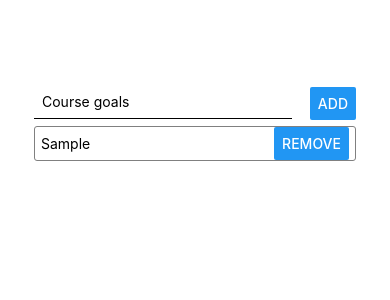
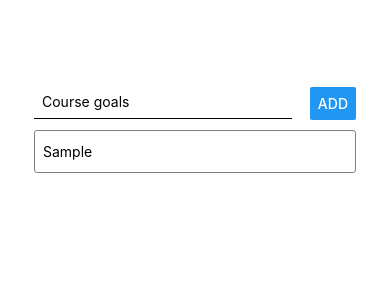
Before and after one commit to PnBafon/Learning-React-Native, a React Native app: screen / in a window 390 px wide. Both pictures are taken after typing "Sample" into the empty fields and a click on the button "ADD". Shown: the top 300 px of the page. Built offline with nearby package versions, Linux system fonts and the light colour scheme.

Commit message:
flat list implemented

```diff
--- a/CourseObjectives.js
+++ b/CourseObjectives.js
@@ -1,5 +1,13 @@
 import { useState } from "react";
-import { View, Text, TextInput, Button, StyleSheet } from "react-native";
+import {
+  View,
+  Text,
+  TextInput,
+  Button,
+  StyleSheet,
+  FlatList,
+} from "react-native";
+import { ScrollView } from "react-native";
 export default function CourseObjectives() {
   const [inputGoal, setInputGoal] = useState("");
   const [goals, setGoals] = useState([]);
@@ -9,7 +17,10 @@ export default function CourseObjectives() {
   };
 
   const handleUpdateGoals = () => {
-    setGoals((currentGoals) => [...currentGoals, inputGoal]);
+    setGoals((currentGoals) => [
+      ...currentGoals,
+      { id: (Math.random() * 1032).toString(), value: inputGoal },
+    ]);
     setInputGoal("");
   };
 
@@ -41,11 +52,15 @@ export default function CourseObjectives() {
         />
         <Button title="ADD" onPress={handleUpdateGoals} />
       </View>
-      <View>
-        {goals.map((goal, index) => {
-          return <Todo goal={goal} index={index} key={index} />;
-        })}
-      </View>
+      <FlatList
+        keyExtractor={(item, index) => item.id}
+        data={goals}
+        renderItem={(itemData) => (
+          <View style={styles.listItem}>
+            <Text>{itemData.item.value}</Text>
+          </View>
+        )}
+      />
     </View>
   );
 }
@@ -64,10 +79,11 @@ const styles = StyleSheet.create({
     flexDirection: "row",
     alignItems: "center",
     justifyContent: "space-between",
-    marginVertical: 4,
+    marginVertical: 8,
     borderWidth: 1,
     borderColor: "gray",
     borderRadius: 3,
-    paddingHorizontal: 6,
+    paddingHorizontal: 8,
+    paddingVertical: 12,
   },
 });
```
